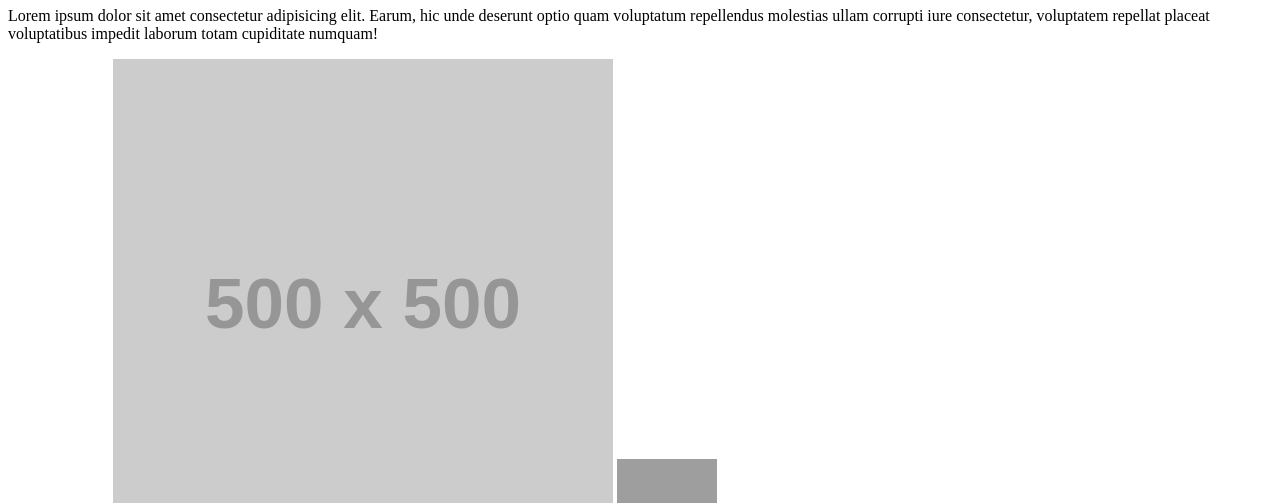
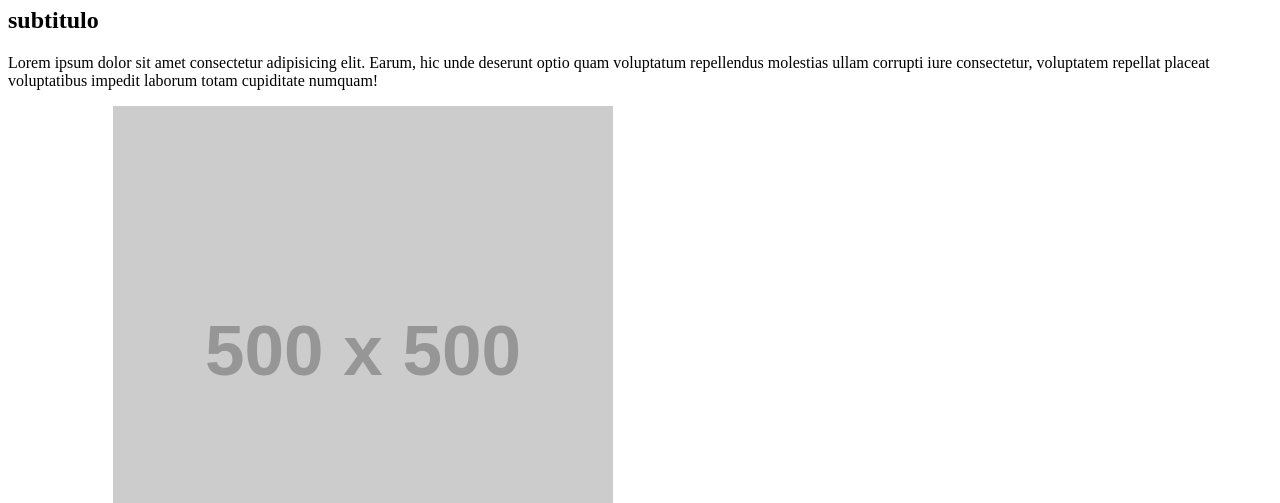
Before and after one commit to felipemusa/programacion-web-q1, a plain HTML site: page index.html in a window 1280 px wide. Shown: the part 73-576 px from the top of the page. Drawn offline with Linux system fonts and the light colour scheme; grey boxes are pictures that could not be loaded; placeholder pictures from the web are drawn by us.

Commit message:
clase 28 3 final

```diff
--- a/index.html
+++ b/index.html
@@ -12,6 +12,7 @@
     <header></header>
     <main>
         <h1>La mejor web del mundo</h1>
+        <h2>subtitulo</h2>
         <p>Lorem ipsum dolor sit amet consectetur adipisicing elit. Earum, hic unde deserunt optio quam voluptatum repellendus molestias ullam corrupti iure consectetur, voluptatem repellat placeat voluptatibus impedit laborum totam cupiditate numquam!</p>
         <a href="www.google.com">
         <img src="./images/fotorefachera.jpeg" alt="Foto de steve"></a>
```
